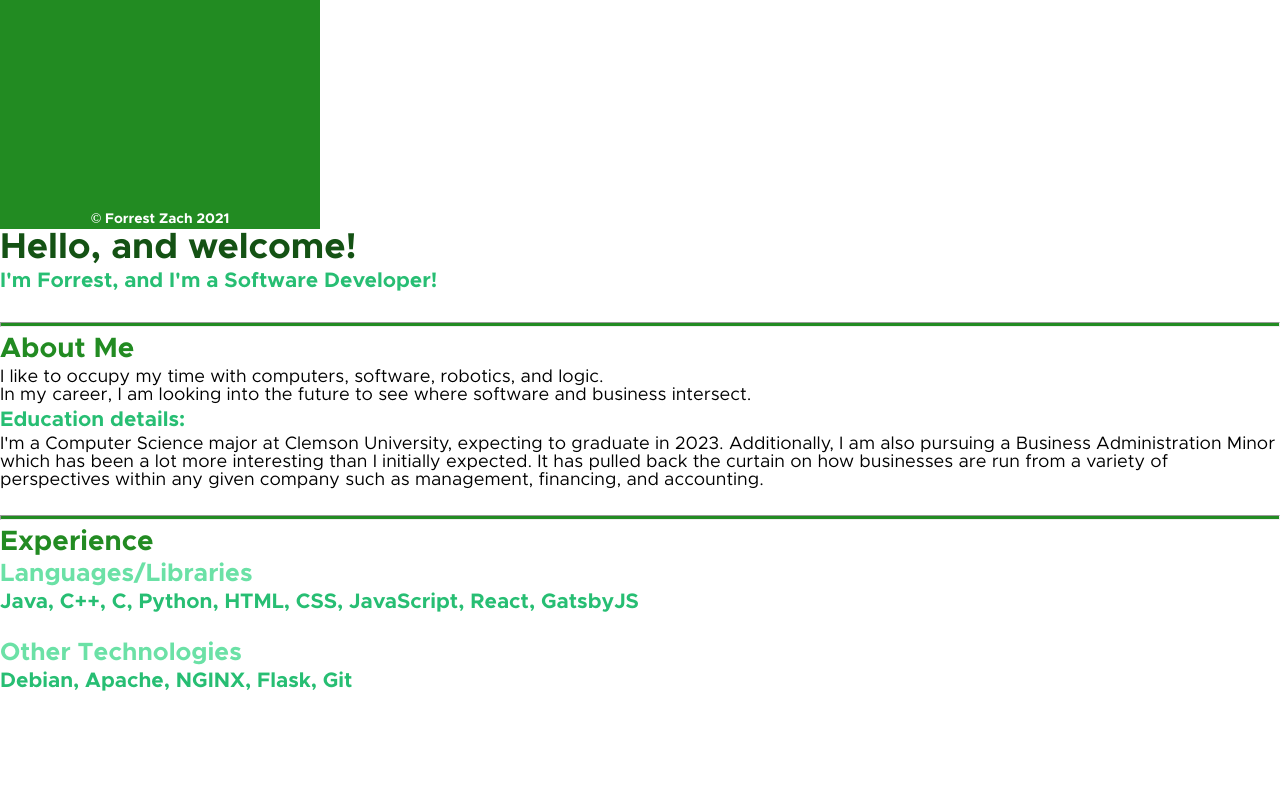
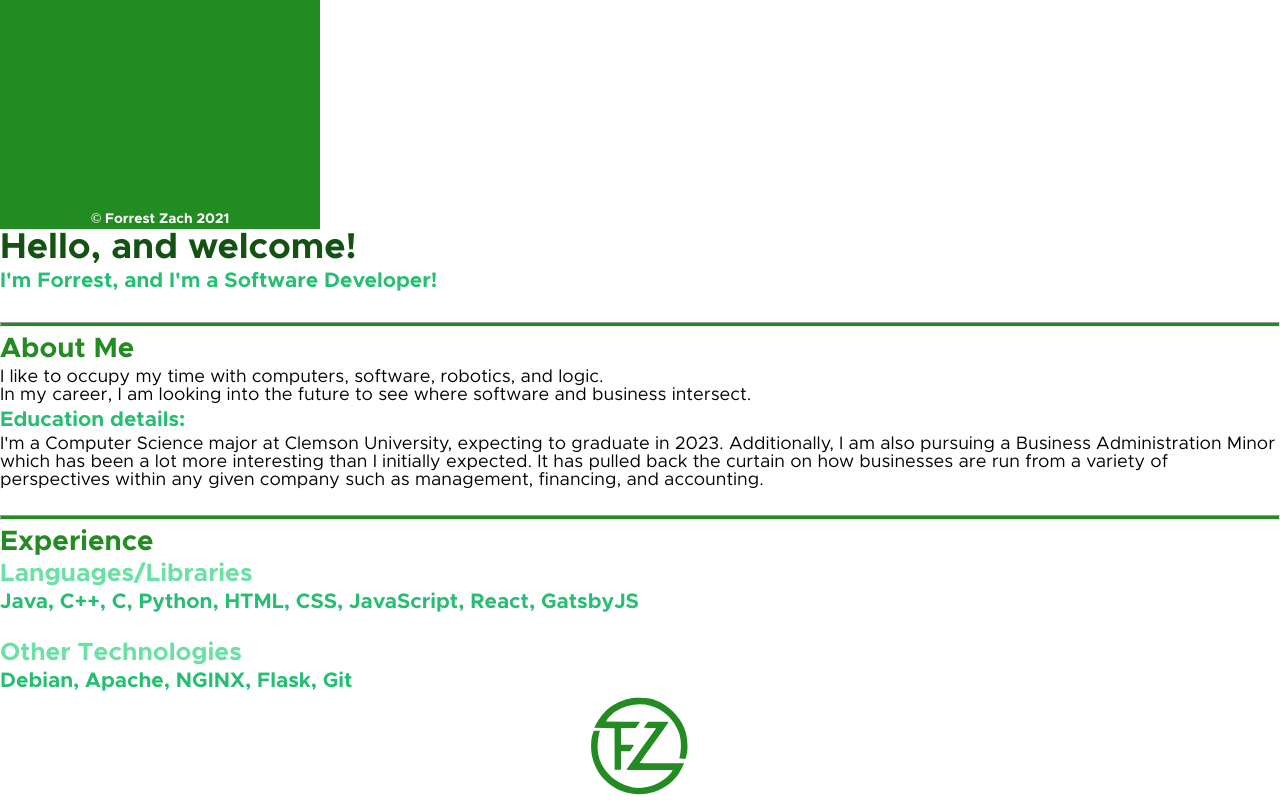
Before and after one commit to forrestzach/Gatsby-Practice-Site, a Gatsby site: page / in a window 1280 px wide. Shown: the part 571-1371 px from the top of the page. Before the commit the page ends 1262 px from the top, so only its background shows below. Built offline with nearby package versions, Linux system fonts and the light colour scheme; Gatsby itself is replaced by a stand-in of ours.

Commit message:
Trying to add logo at bottom of page content container

```diff
--- a/src/components/custom_header.js
+++ b/src/components/custom_header.js
@@ -14,6 +14,7 @@ const Custom_header = ({ children }) => {
     return(
         <main className={container}>
             <div className={logoContainer}>
+                <Link to="/">
                     <div className={headerSvg}>
                        <svg version="1.0" xmlns="http://www.w3.org/2000/svg"
                             width="46" height="46" viewBox="0 0 300 300"
@@ -39,6 +40,7 @@ const Custom_header = ({ children }) => {
                             </g>
                         </svg>
                     </div>
+                </Link>
             </div>
             <div className={navContainer}>
                 <ul className={menulinks}>
--- a/src/components/layout.js
+++ b/src/components/layout.js
@@ -17,6 +17,8 @@ import {
     pageContainer,
     custFooter,
     custFooterText,
+    logoFooterContainer,
+    logoFooterSvg,
 } from  './layout.module.css'
 
 const Layout = ({ pageTitle,children }) => {
@@ -83,6 +85,34 @@ const Layout = ({ pageTitle,children }) => {
             </div>
             {/*Having the {children} item in here is critical to have page data transferred from webpage.js files into the formatted layout.*/}
             {children}
+
+          </div>
+          <div className={logoFooterContainer}>
+            <div className={logoFooterSvg}>
+              <svg version="1.0" xmlns="http://www.w3.org/2000/svg"
+              width="100" height="100" viewBox="0 0 300 300"
+              preserveAspectRatio="xMidYMid meet">
+                <g transform="translate(0.000000,300.000000) scale(0.100000,-0.100000)"
+                stroke="none">
+                <path d="M1340 2944 c-542 -68 -911 -323 -1165 -809 l-47 -90 303 -5 304 -5 3
+                -622 2 -623 95 0 95 0 0 275 0 275 134 0 135 0 56 87 c32 48 59 93 62 100 4
+                10 -34 13 -191 13 l-196 0 0 250 0 250 219 0 219 0 66 93 66 92 -510 5 -510 5
+                32 55 c44 77 178 205 275 263 420 251 934 262 1326 29 271 -161 484 -435 571
+                -733 52 -181 58 -427 16 -629 -11 -52 -20 -96 -20 -97 0 -2 42 -3 93 -3 l93 0
+                16 53 c34 110 42 175 42 332 0 403 -135 727 -423 1016 -217 216 -440 343 -706
+                401 -88 19 -369 32 -455 22z"/>
+                <path d="M1717 2198 c-69 -93 -107 -148 -107 -153 0 -3 83 -5 185 -5 102 0
+                185 -4 185 -9 0 -5 -43 -69 -97 -142 -568 -787 -783 -1088 -783 -1099 0 -7
+                216 -10 690 -10 l691 0 -16 -29 c-69 -135 -291 -310 -514 -407 -206 -89 -476
+                -125 -666 -89 -160 30 -363 116 -523 222 -155 103 -322 294 -412 472 -129 257
+                -156 565 -80 896 10 44 22 88 25 98 7 15 -1 17 -88 17 l-95 0 -21 -62 c-37
+                -111 -53 -210 -58 -353 -23 -606 327 -1147 897 -1388 246 -103 556 -133 827
+                -78 364 75 687 282 895 576 51 71 130 219 154 287 l13 38 -664 0 c-366 0 -665
+                4 -665 9 0 4 46 73 103 152 57 79 252 351 433 604 181 253 333 466 337 473 7
+                9 -57 12 -307 12 l-315 0 -24 -32z"/>
+                </g>
+              </svg>
+            </div>
           </div>
         </div>
       </div>
--- a/src/components/layout.module.css
+++ b/src/components/layout.module.css
@@ -143,6 +143,7 @@ p{
   /*Glorious bit of css math to center the (left-aligned) text */
   padding-left: max(0px,(calc((min(100vw,1750px) - 1000px)/10)));
 }
+
 .personalLinksText{
   text-align: left;
   font-size: 25px;
@@ -169,3 +170,22 @@ p{
   color: white;
   text-align: center;
 }
+
+.logoFooterContainer{
+  position: absolute;
+  /* padding-left: 200px;
+  padding-right: auto; */
+  /*padding-left: max(0px,(calc((min(100vw,1750px) - 1000px)/10)));*/
+  left: 50%;
+  transform: translate(-50%, 0);
+  /* padding-top: max(0px,(calc(100vh-100px))); */
+  /* padding-top: 20%; */
+  /* bottom: max(0px,(calc(100vh-100px))); */
+
+
+}
+
+.logoFooterSvg{
+
+  fill: var(--green700);
+}
```
Lines whose indentation alone changed are shown as unchanged.
